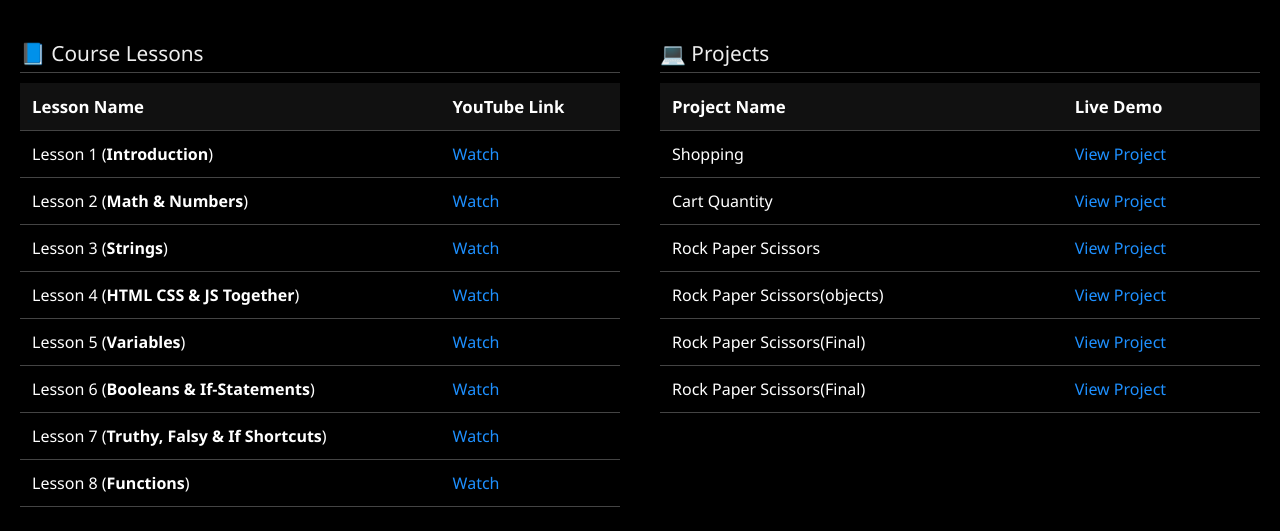
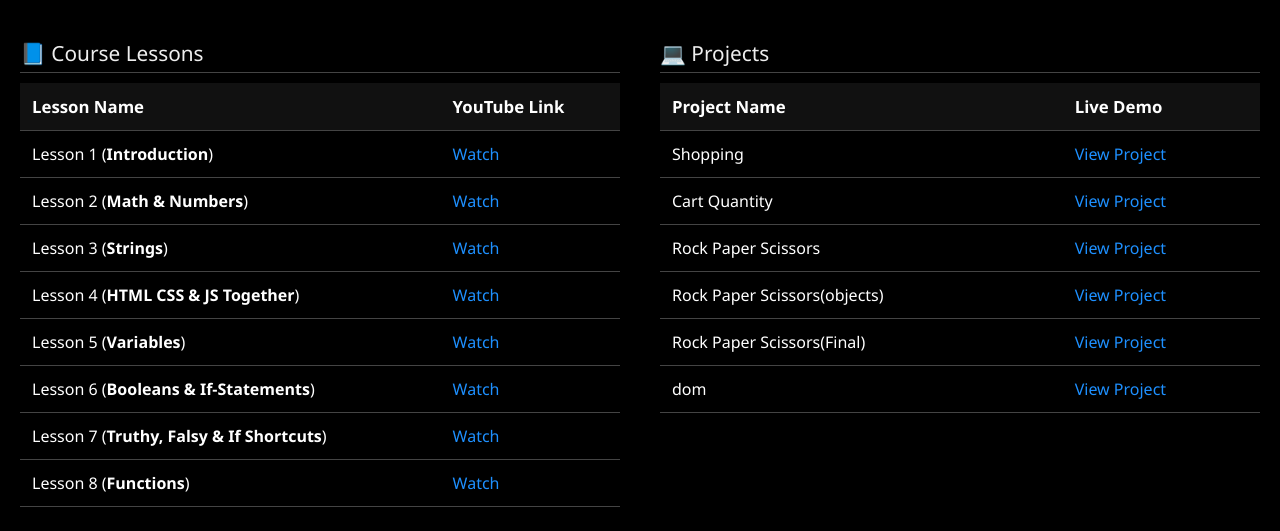
Before and after one commit to collegecoders/JavaScript_Projects, a plain HTML site: page index.html in a window 1280 px wide. Shown: the part 171-702 px from the top of the page. Drawn offline with Linux system fonts and the light colour scheme.

Commit message:
Update index.html

```diff
--- a/index.html
+++ b/index.html
@@ -186,7 +186,7 @@
               </td>
             </tr>
              <tr>
-              <td>Rock Paper Scissors(Final)</td>
+              <td>dom</td>
               <td>
                 <a href="./dom/" >View Project</a>
               </td>
```
